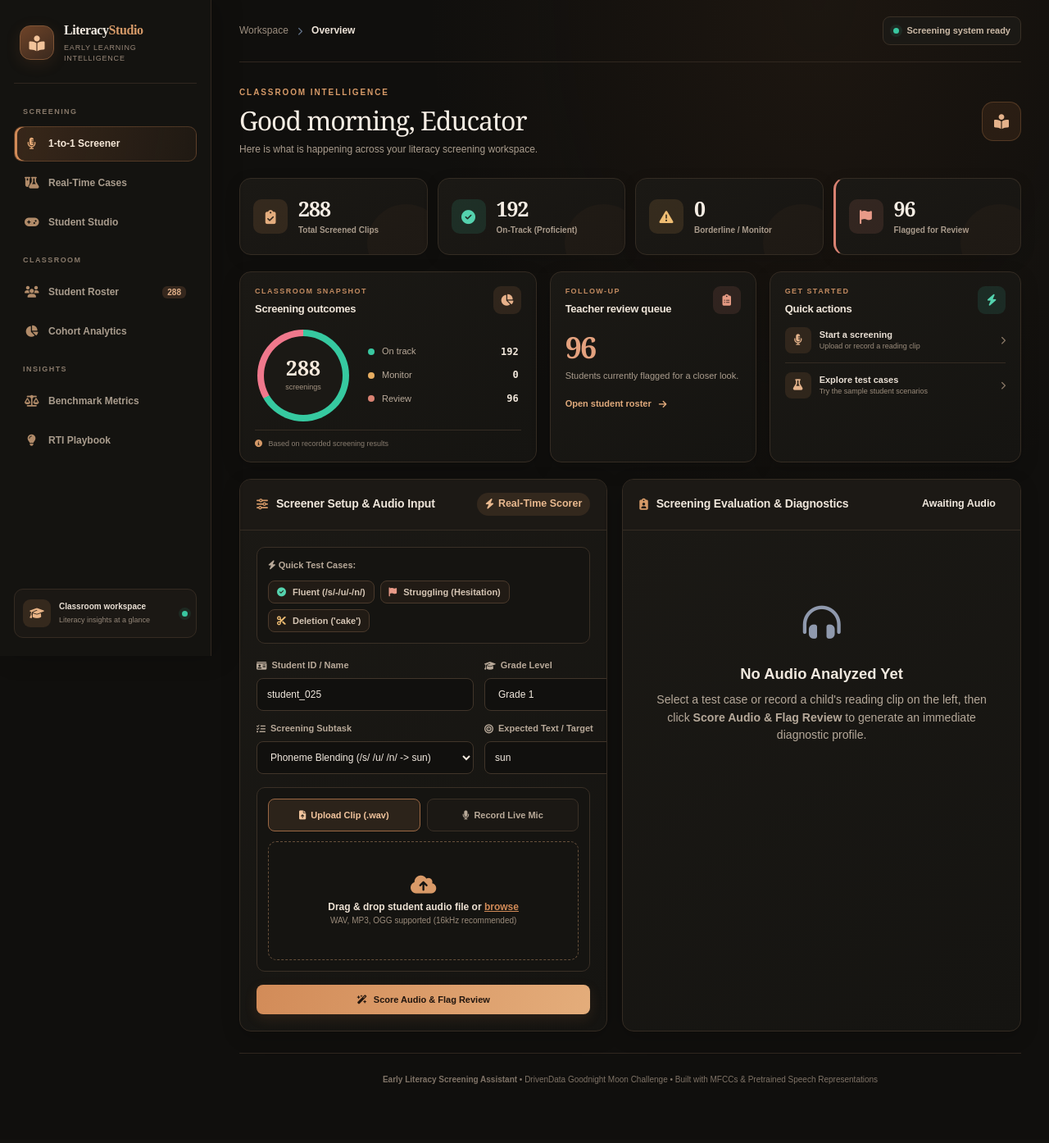
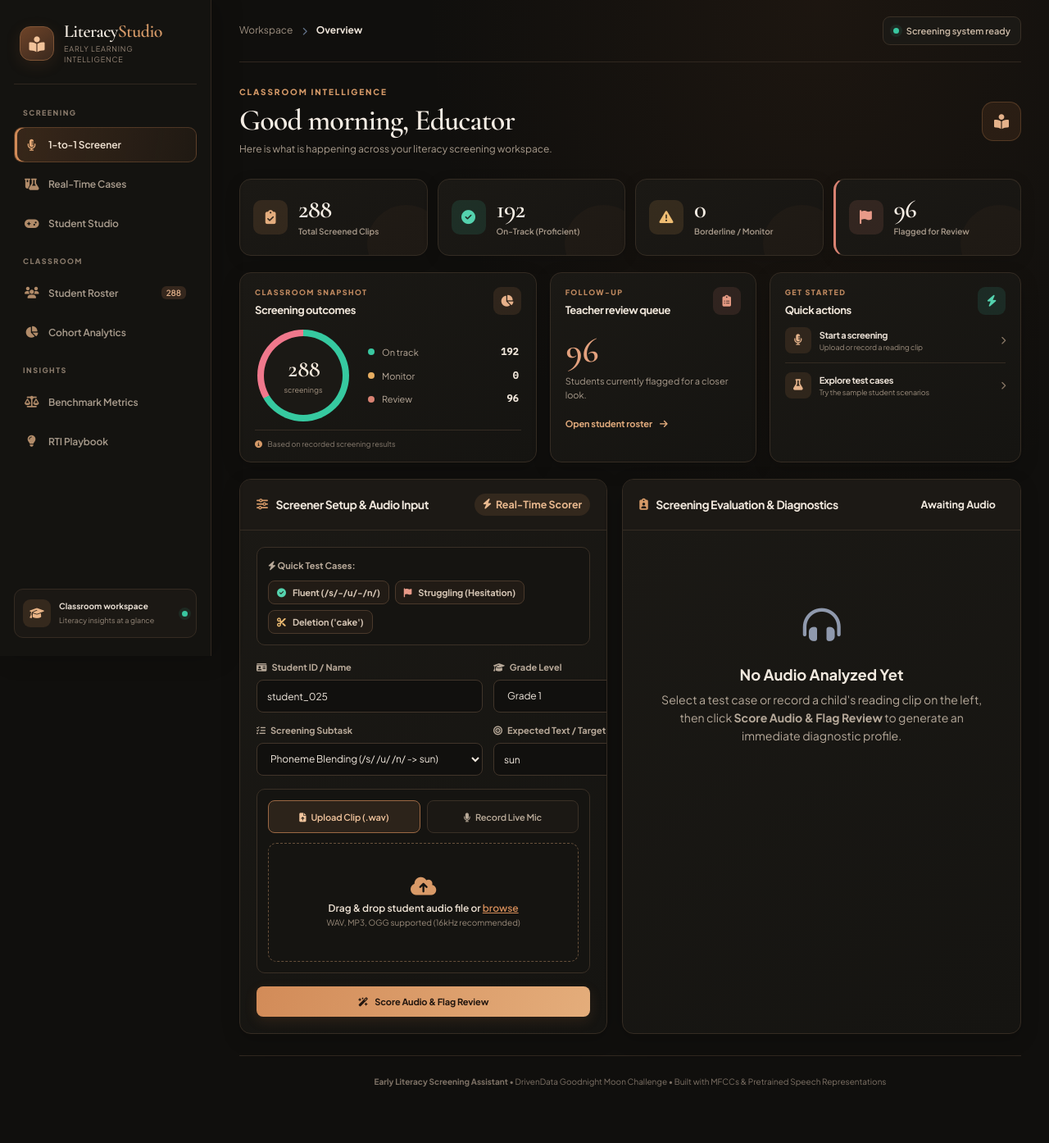
Before and after one commit to pmahitesh-cyber/Early-Literacy-Screening-Assistant, a FastAPI app: page / in a window 1280 px wide. Shown: the whole page at 82% size. Before the commit the page ends 1322 px from the top, so only its background shows below. Run offline with FastAPI, Linux system fonts and the light colour scheme.

Commit message:
Refine typography with editorial serif and modern sans fonts

```diff
--- a/web_app/static/css/style.css
+++ b/web_app/static/css/style.css
@@ -2341,3 +2341,41 @@ button:focus-visible,a:focus-visible,input:focus-visible,select:focus-visible {
   .workspace-heading h1 { font-size:26px; }
   .kpi-card { min-height:84px; }
 }
+
+/* Typography refinement: editorial display + crisp product UI */
+:root { --font:'Plus Jakarta Sans',sans-serif; }
+html, body, button, input, select, textarea {
+  font-family:'Plus Jakarta Sans',sans-serif !important;
+  font-feature-settings:"ss01" on, "cv11" on;
+}
+.workspace-heading h1,
+.logo-title,
+.kpi-value,
+.donut-center strong,
+.review-number {
+  font-family:'Cormorant Garamond',Georgia,serif !important;
+  font-weight:600;
+  letter-spacing:-.025em;
+}
+.workspace-heading h1 { font-size:36px; line-height:1.08; }
+.logo-title { font-size:22px; line-height:1; }
+.kpi-value { font-size:31px; line-height:1; }
+.donut-center strong { font-size:29px; }
+.review-number { font-size:43px; }
+.nav-btn,.nav-group-label,.widget-kicker,.workspace-status,
+.kpi-label,.form-group label,.box-label,.widget-footnote {
+  font-family:'Plus Jakarta Sans',sans-serif !important;
+}
+.outcome-legend strong,.record-timer {
+  font-family:'IBM Plex Mono',monospace !important;
+  font-variant-numeric:tabular-nums;
+}
+.card-header h2,.widget-heading h2,.quick-action strong {
+  font-family:'Plus Jakarta Sans',sans-serif !important;
+  letter-spacing:-.035em;
+}
+button,input,select,textarea { letter-spacing:-.01em; }
+@media(max-width:760px) {
+  .workspace-heading h1 { font-size:30px; }
+  .kpi-value { font-size:26px; }
+}
```
